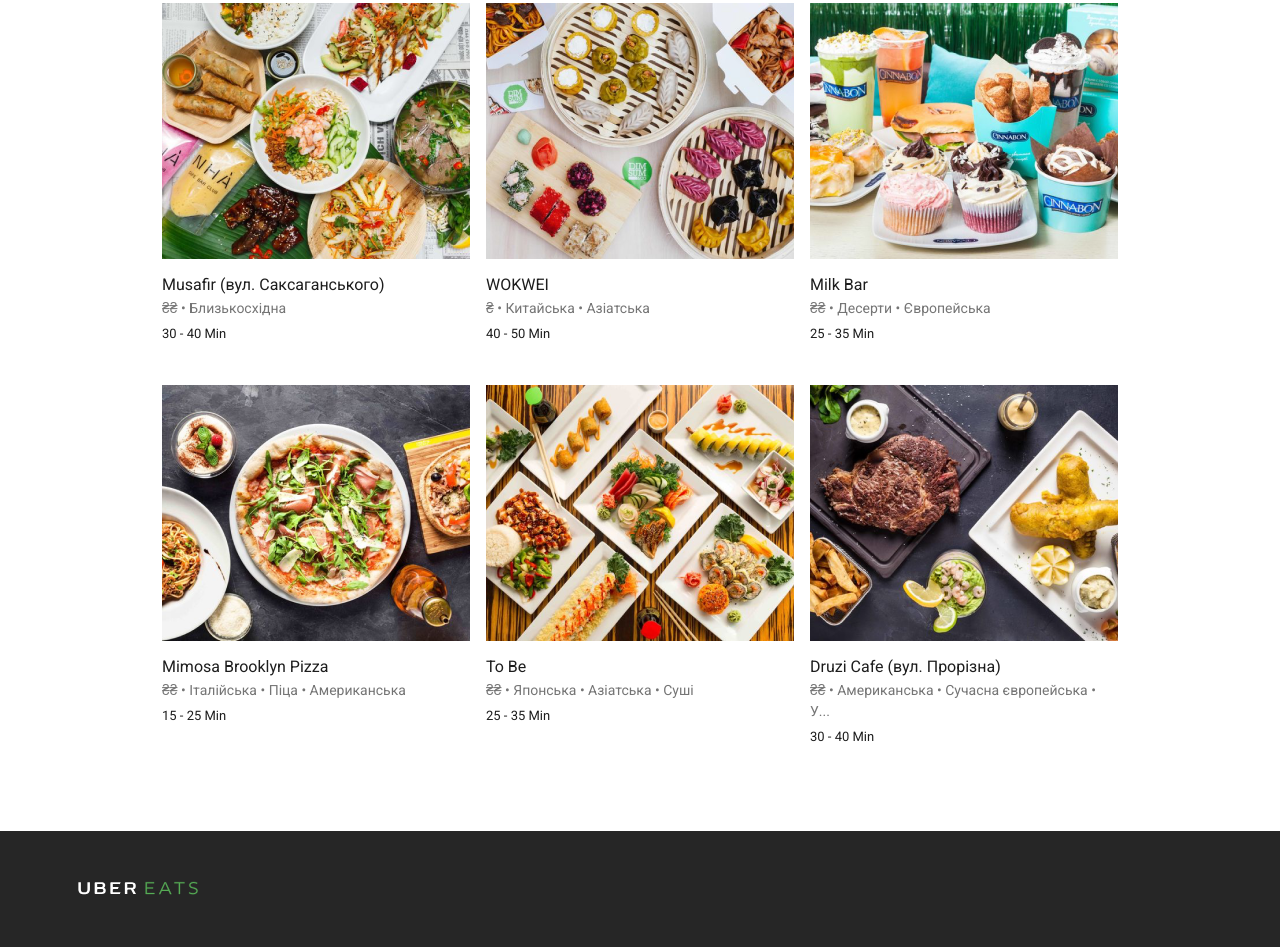
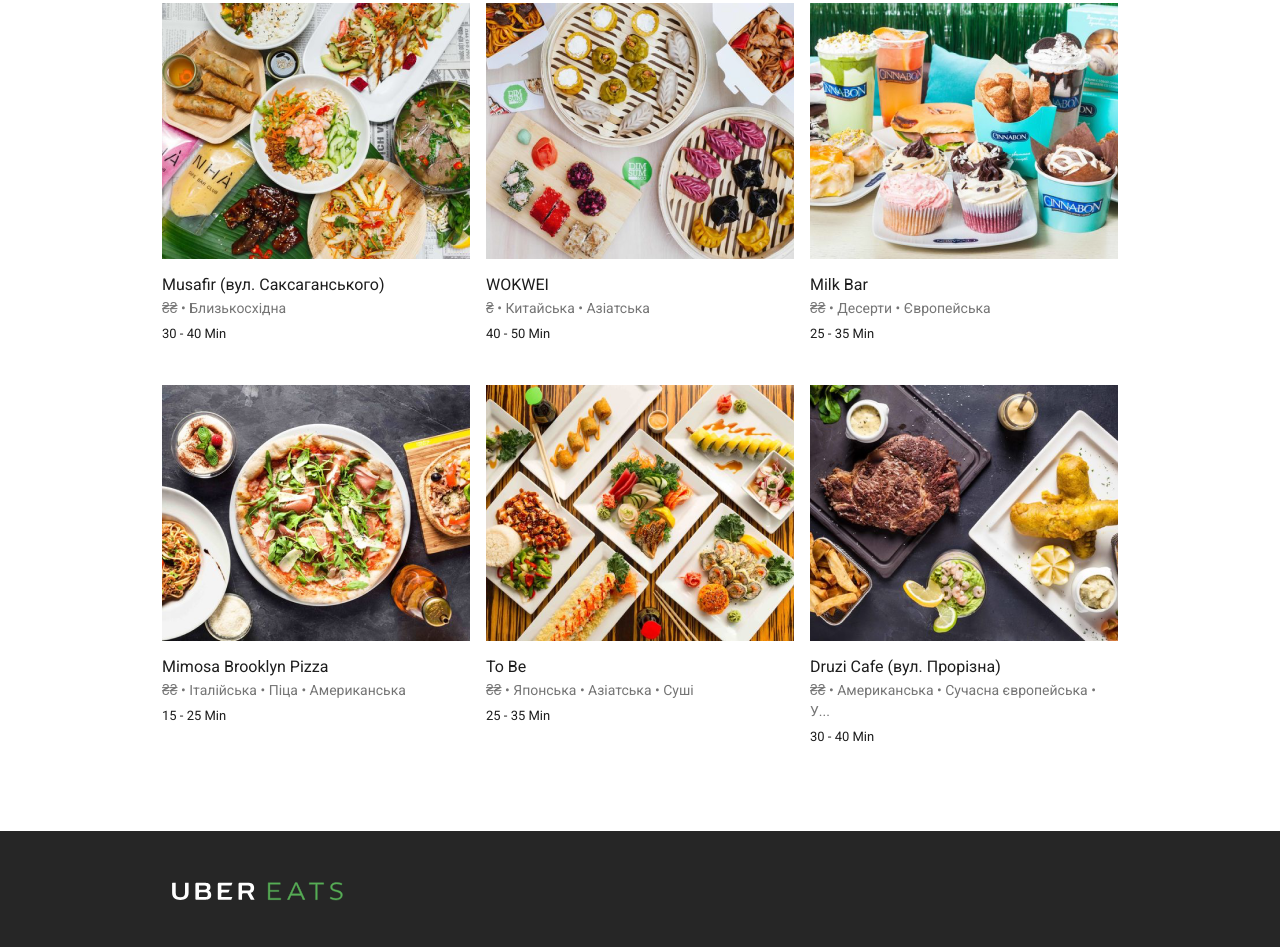
Before and after one commit to IvanDerkach/Uber-Eats, a website: page src/index.html in a window 1280 px wide. Shown: the part 635-1582 px from the top of the page. Drawn offline with Linux system fonts and the light colour scheme.

Commit message:
second commit

```diff
--- a/src/components/footer.css
+++ b/src/components/footer.css
@@ -6,6 +6,11 @@
 }
 
 .footer__wrapper {
-  width: 1124px;
+  width: 956px;
   margin-top: 50px;
 }
+
+.footer__logo{
+  width: 192px;
+  height: 20px;
+}
--- a/src/index.html
+++ b/src/index.html
@@ -133,7 +133,7 @@
 
 <footer class="footer">
   <div class="footer__wrapper">
-    <img src="./img/uber_eats_logo__white.svg" alt="logo">
+    <img class="footer__logo" src="./img/uber_eats_logo__white.svg" alt="logo">
   </div>
 </footer>
 </body>
```
